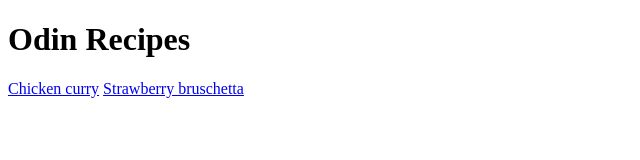
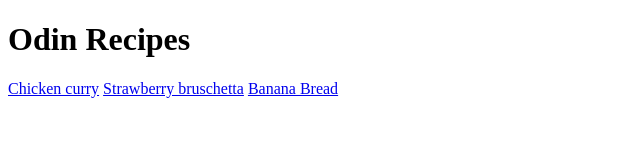
Before and after one commit to dominiknelic/odin-recipes, a plain HTML site: page index.html in a window 1280 px wide. Shown: the whole page, without its empty margins (0-640 px from the left). Drawn offline with Linux system fonts and the light colour scheme.

Commit message:
Add link for new recipe
Added link for the recipe of banana bread.

```diff
--- a/index.html
+++ b/index.html
@@ -8,5 +8,6 @@
     <h1>Odin Recipes</h1>
     <a href="./recipes/chicken-curry.html">Chicken curry</a>
     <a href="./recipes/strawberry-bruschetta.html">Strawberry bruschetta</a>
+    <a href="./recipes/banana-bread.html">Banana Bread</a>
   </body>
 </html>
```
